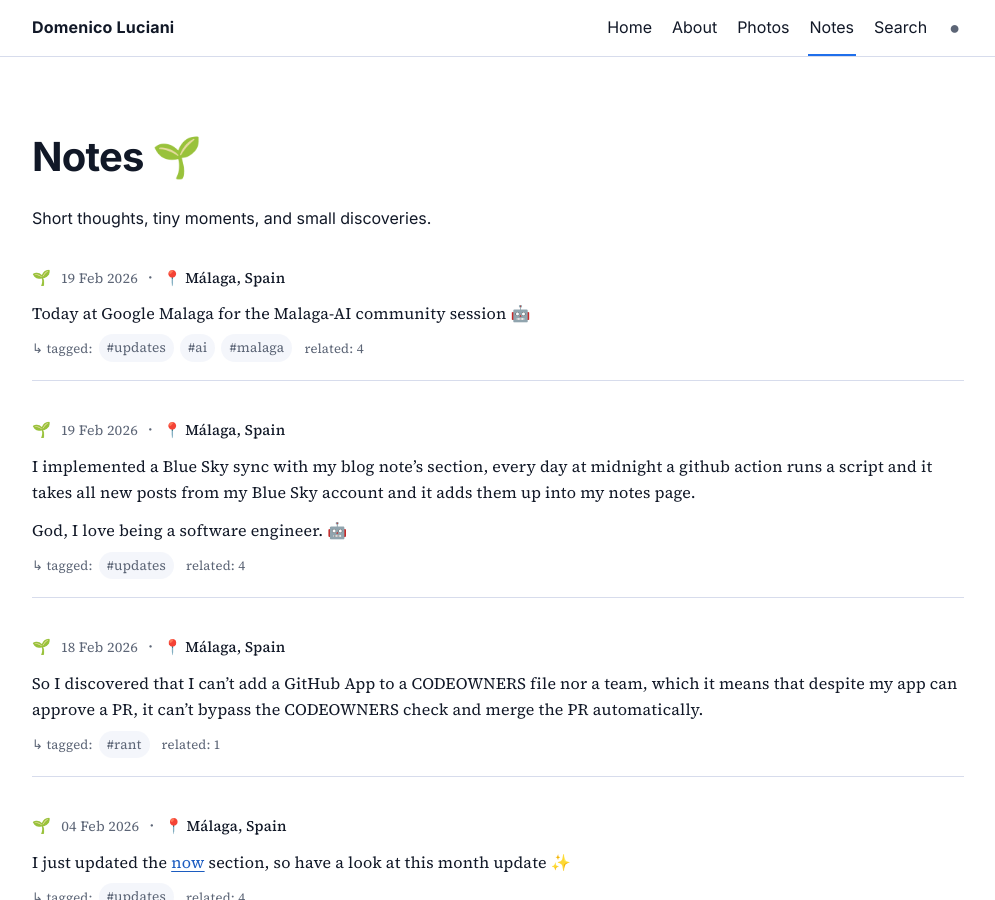
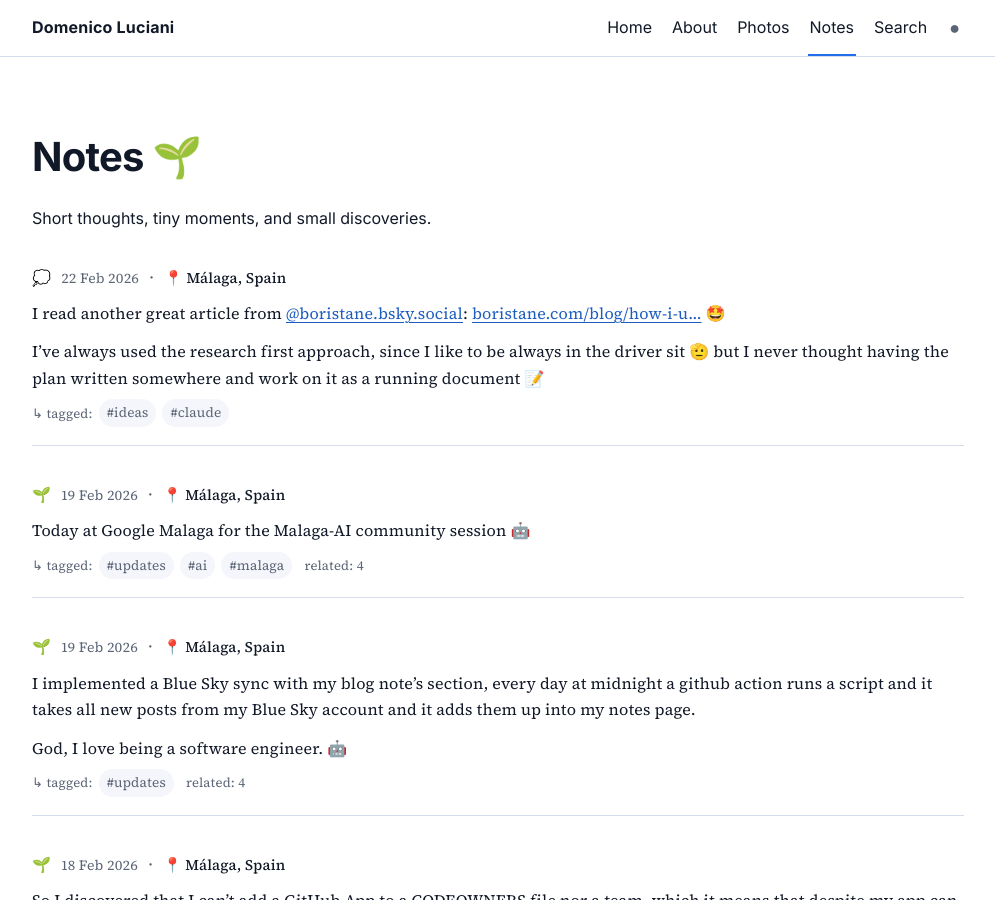
Before and after one commit to dlion/domenicoluciani, a Jekyll site: the page built from notes.md, in a window 1280 px wide and 900 px high. Shown: the whole window, without its empty margins (142-1137 px from the left). Built offline with Jekyll 4.4.1, drawn with Linux system fonts in a browser that asks for light colours; comment, search, counter and statistics services are not loaded.

Commit message:
chore(notes): sync from Bluesky

```diff
--- a/_data/notes.yml
+++ b/_data/notes.yml
@@ -1,3 +1,14 @@
+- id: 'bsky-3mfgz3krbhc2v'
+  date: 2026-02-22
+  mood: "💭"
+  tags:
+    - ideas
+    - claude
+  content: |
+    I read another great article from [@boristane.bsky.social](https://bsky.app/profile/did:plc:a7axa2ixcbm56b2bloezytlq): [boristane.com/blog/how-i-u...](https://boristane.com/blog/how-i-use-claude-code/) 🤩
+
+    I've always used the research first approach, since I like to be always in the driver sit 🫡 but I never thought having the plan written somewhere and work on it as a running document 📝
+
 - id: 'bsky-3mfa667ishc2u'
   date: 2026-02-19
   mood: "🌱"
```
